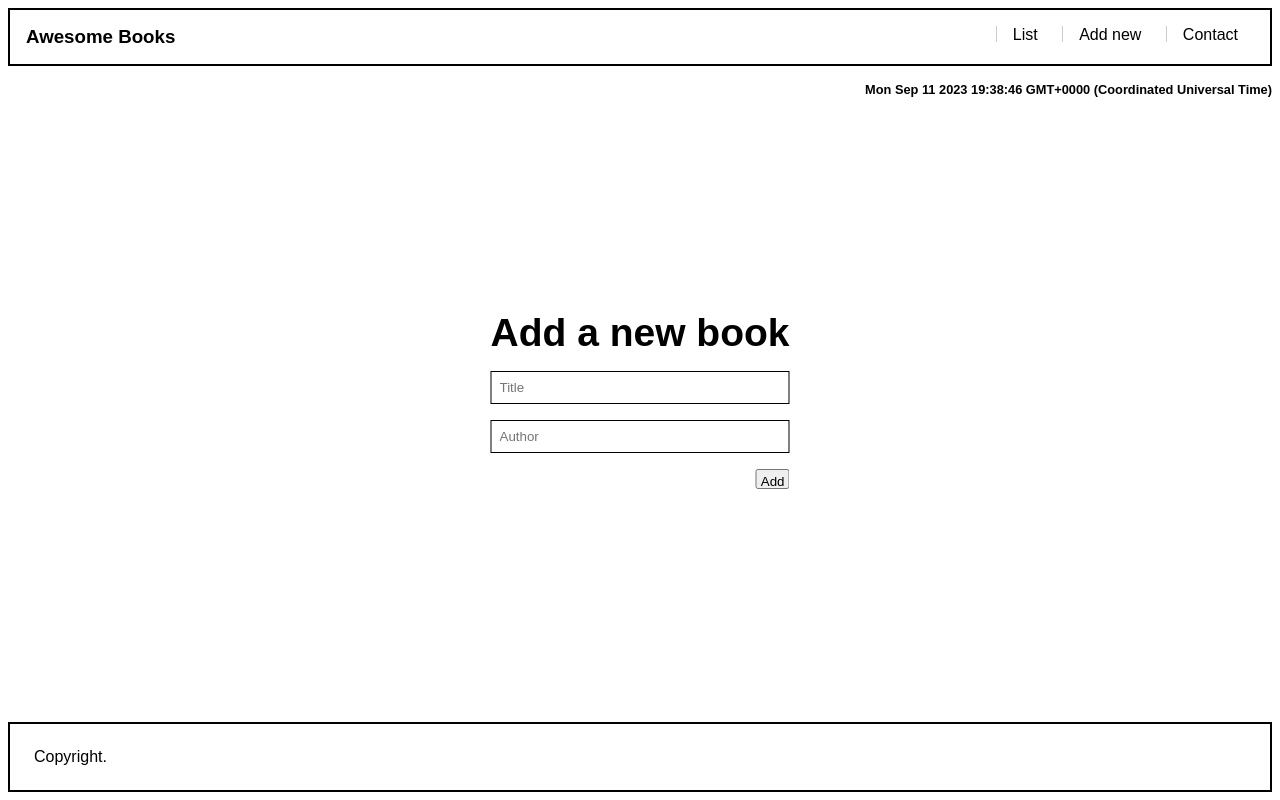
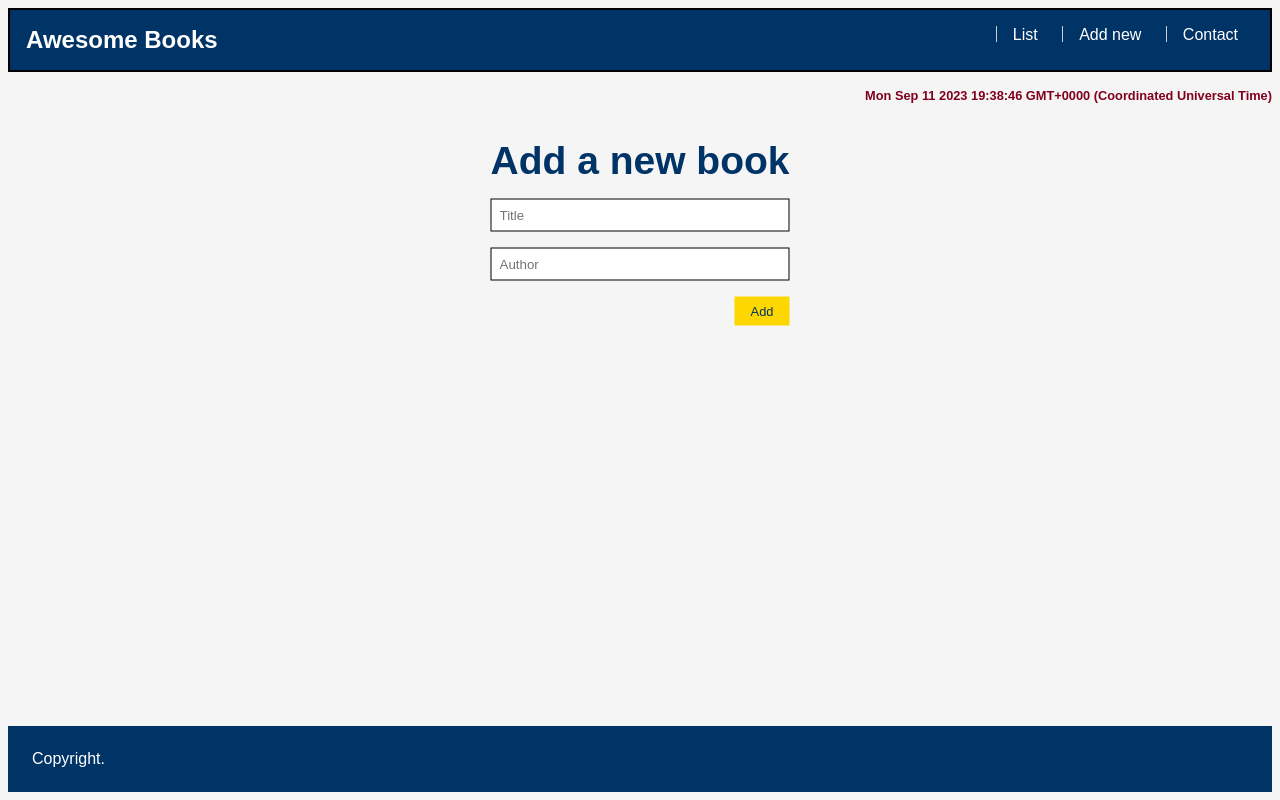
Before and after one commit to ijeomaodinko/Awesome-book, a website: page index.html in a window 1280 px wide. Both pictures are taken after a click on the link "Add new". Drawn offline with Linux system fonts and the light colour scheme.

Commit message:
Add files

```diff
--- a/styles.css
+++ b/styles.css
@@ -8,12 +8,27 @@
   list-style: none;
 }
 
+body {
+  background-color: #F5F5F5;
+}
+
 .vertical-line {
   display: inline-block;
   border-left: 1px solid #ccc;
   margin: 0 10px;
   height: 1rem;
   padding-left: 1rem;
+  padding-bottom: 1rem;
+  color: #ffffff;
+}
+
+.vertical-line:hover {
+  border-bottom: 4px solid rgb(188, 209, 231); /* Primary Color - Deep Blue */
+}
+
+h3 {
+  font-size: 1.5rem;
+  color: #ffffff; /* Primary Color - Deep Blue */
 }
 
 nav {
@@ -21,6 +36,7 @@ nav {
   padding: 1rem;
   margin: 0.5rem;
   border: 2px solid black;
+  background-color: #003366; /* Primary Color - Deep Blue */
 }
 
 .icons {
@@ -35,6 +51,7 @@ h1 {
   width: fit-content;
   margin: 1rem auto;
   text-align: center;
+  color: #003366;
 }
 
 p {
@@ -46,12 +63,13 @@ p {
   display: flex;
   flex-direction: column;
   width: 500px;
+  min-height: 4rem;
   margin: auto;
-  border: 2px solid black;
+  background-color: rgb(203, 205, 206);
 }
 
 .book-collection div:nth-child(odd) {
-  background-color: rgb(196, 196, 196);
+  background-color: rgb(223, 234, 246);
 }
 
 .container {
@@ -61,9 +79,17 @@ p {
 }
 
 button {
-  height: 20px;
+  height: 29px;
+  width: auto;
   margin-right: 0.5rem;
   padding: 3px;
+  padding-left: 16px;
+  padding-right: 16px;
+  background-color: #FFD700;
+  border: none;
+  font-size: 12.9px;
+  font-weight: 500;
+  color: #003366;
 }
 
 .form {
@@ -86,6 +112,7 @@ button {
 
 h2 {
   font-size: 2rem;
+  color: #003366; /* Primary Color - Deep Blue */
 }
 
 input {
@@ -103,7 +130,11 @@ footer {
   align-items: center;
   padding: 1rem;
   margin: 0.5rem;
-  border: 2px solid black;
+  background-color: #003366;
+}
+
+footer p {
+  color: #ffffff
 }
 
 .contact-information {
@@ -130,7 +161,7 @@ footer {
 
 section {
   position: absolute;
-  top: 50%;
+  top: 29%;
   left: 50%;
   transform: translate(-50%, -50%);
 }
@@ -144,4 +175,5 @@ section {
   float: right;
   font-size: 0.8rem;
   font-weight: 600;
+  color: #800020; /* Secondary Color - Rich Burgundy */
 }
```
